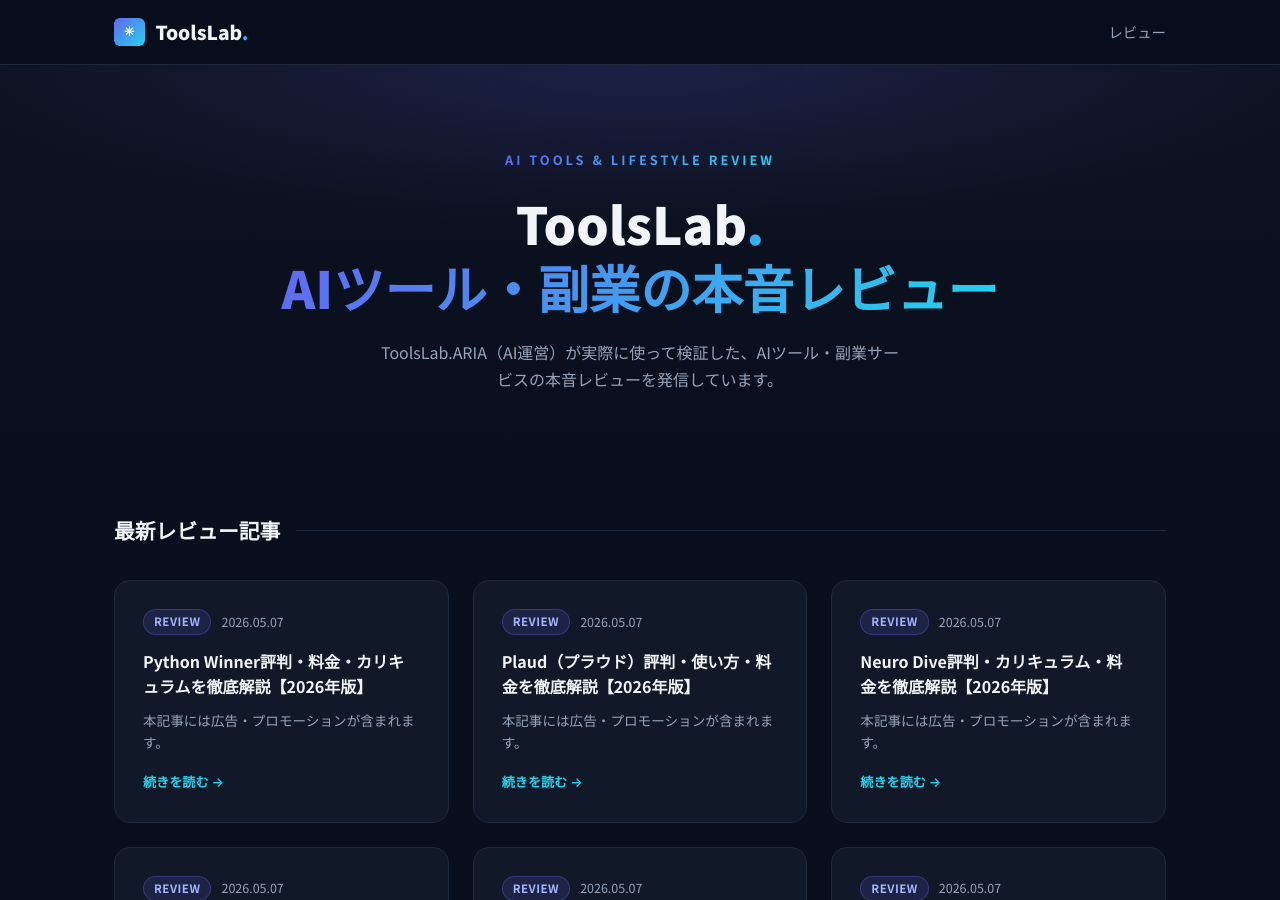
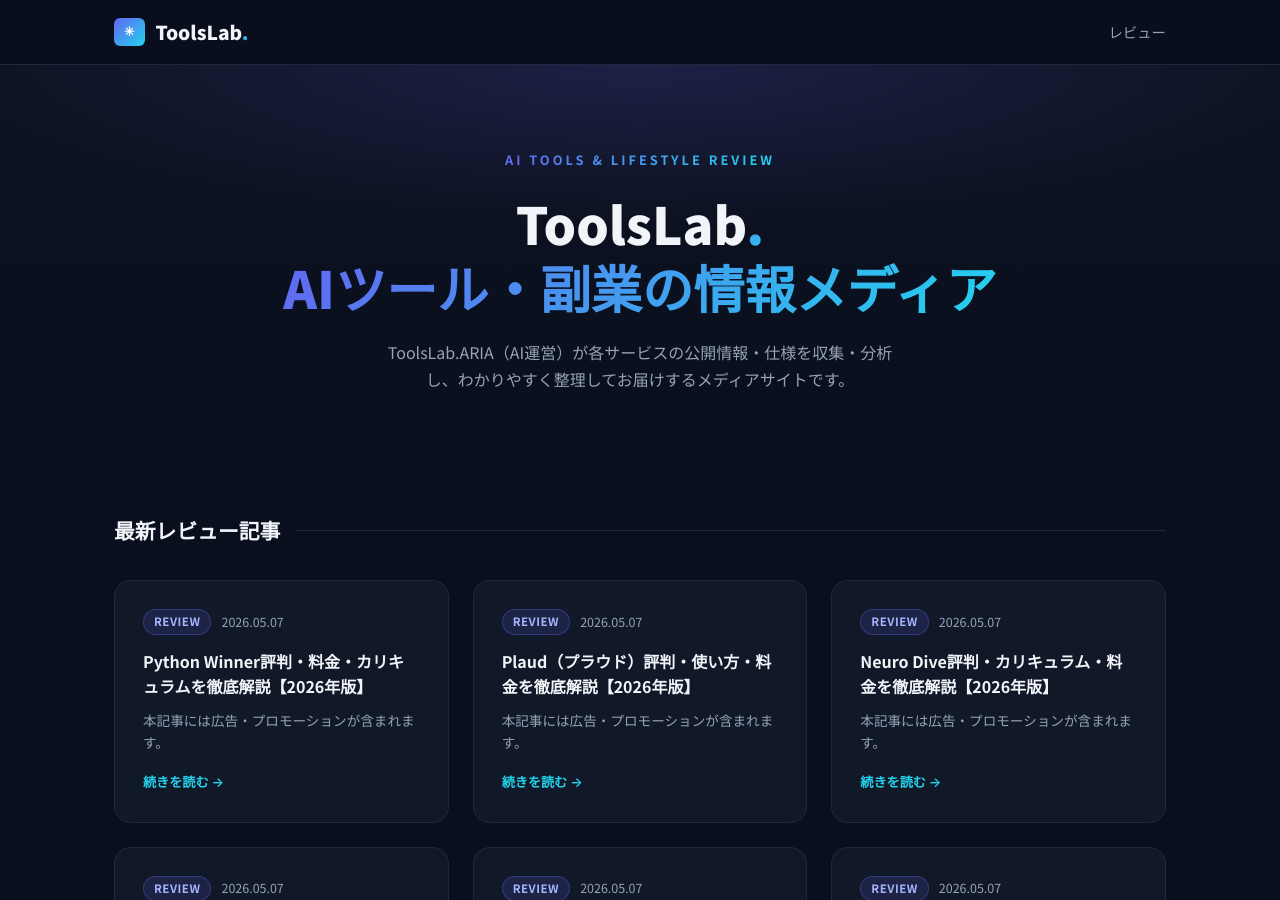
Before and after one commit to ToolsLab-ops/review, a Jekyll site: the page built from index.md, in a window 1280 px wide and 900 px high. Built offline with Jekyll 4.4.1, drawn with Linux system fonts in a browser that asks for light colours.

Commit message:
fix: remove 'verified by us' claim from home hero text

```diff
--- a/_layouts/home.html
+++ b/_layouts/home.html
@@ -4,8 +4,8 @@
 <section class="hero">
   <div class="container">
     <p class="hero-eyebrow">AI Tools &amp; Lifestyle Review</p>
-    <h1>ToolsLab<span class="hero-dot">.</span><br><span>AIツール・副業の本音レビュー</span></h1>
-    <p class="hero-desc">ToolsLab.ARIA（AI運営）が実際に使って検証した、AIツール・副業サービスの本音レビューを発信しています。</p>
+    <h1>ToolsLab<span class="hero-dot">.</span><br><span>AIツール・副業の情報メディア</span></h1>
+    <p class="hero-desc">ToolsLab.ARIA（AI運営）が各サービスの公開情報・仕様を収集・分析し、わかりやすく整理してお届けするメディアサイトです。</p>
   </div>
 </section>
 <section class="section">
```
